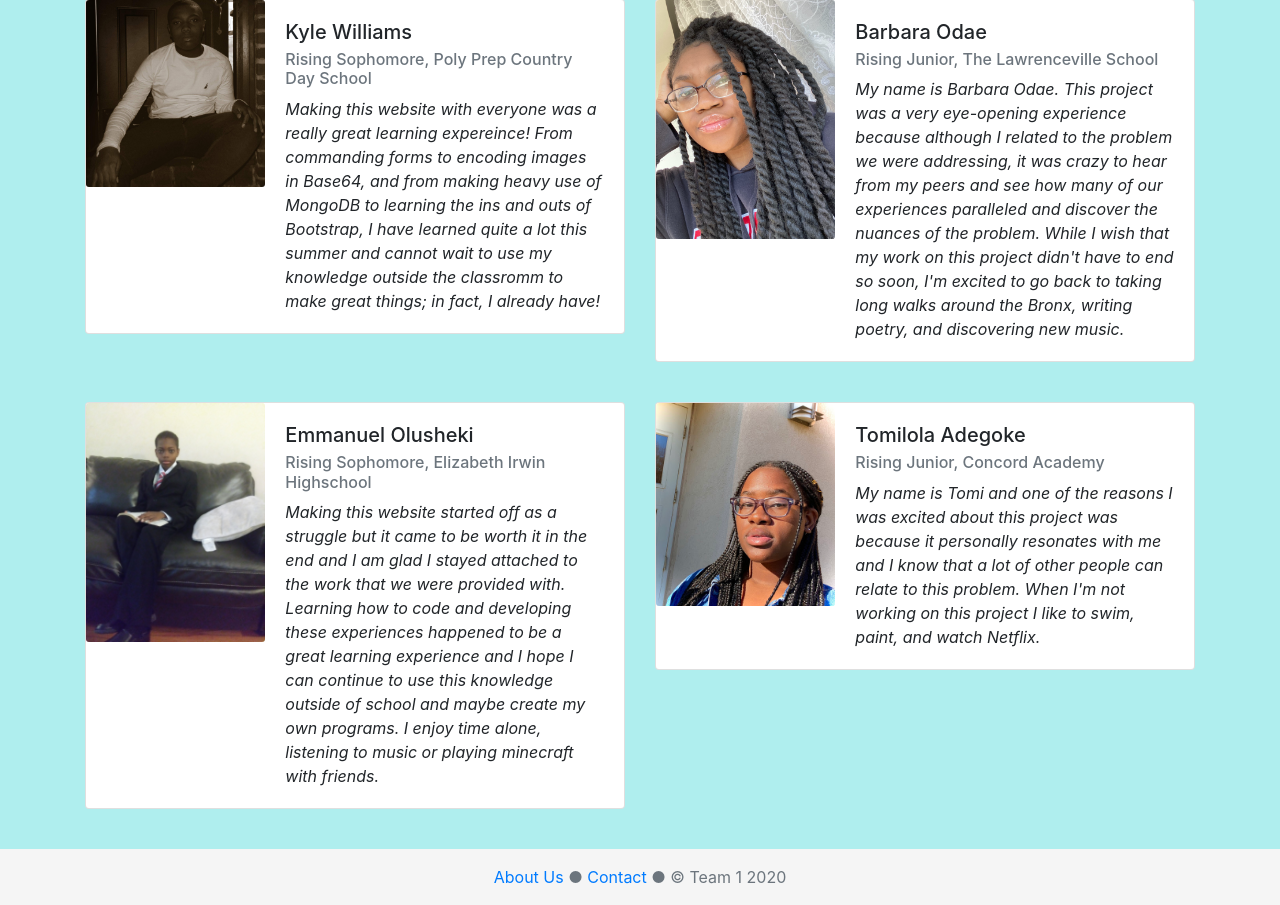
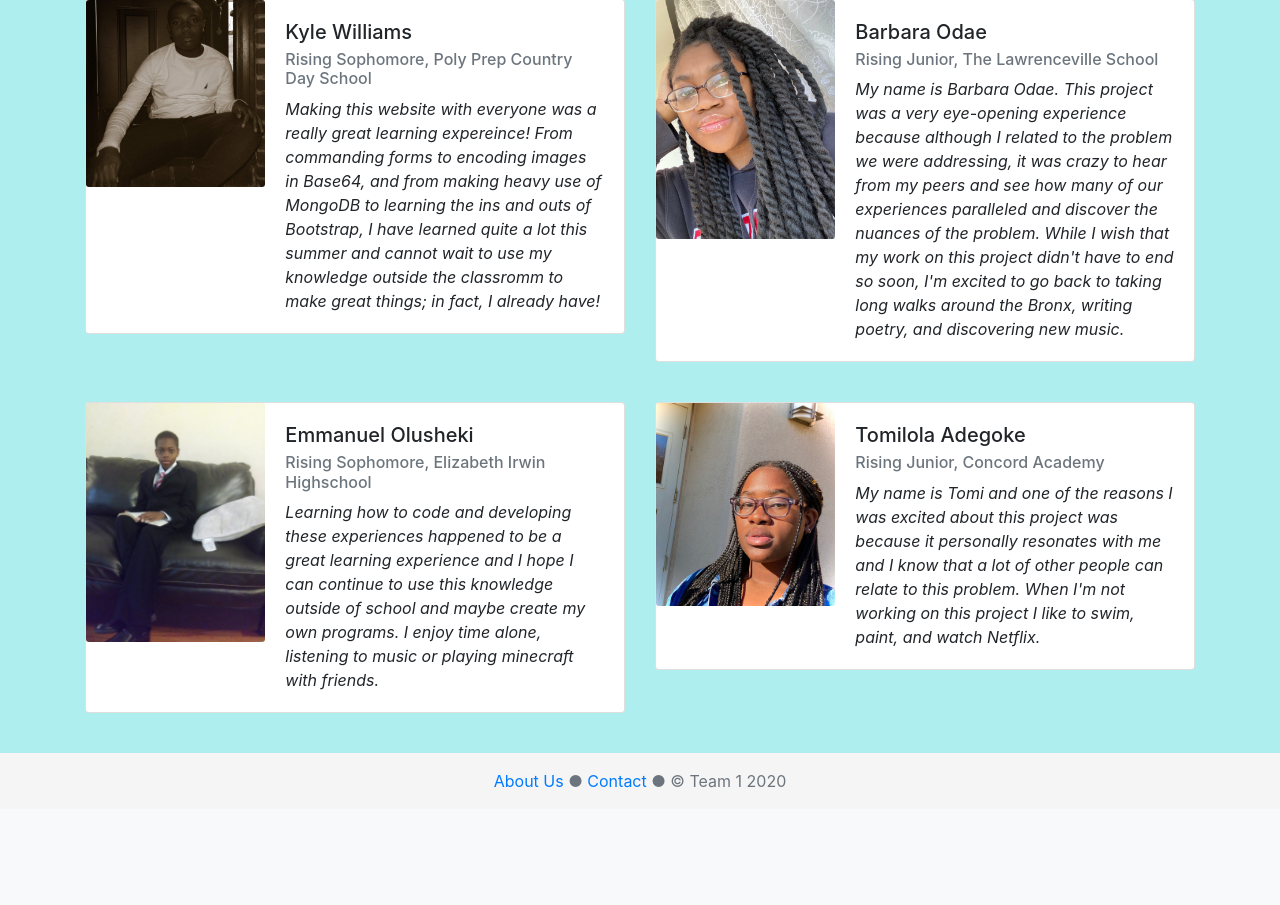
Before and after one commit to SuperSonicHub1/exclusively-colorful, a Flask app: page /about in a window 1280 px wide. Shown: the part 261-1166 px from the top of the page. After the commit the page ends 1049 px from the top, so only its background shows below. Run offline with Flask 2, Linux system fonts and the light colour scheme; parts of the project's set-up code (start-up, migrations or seed data) failed here and were passed over; some libraries are stand-ins or nearby versions.

Commit message:
Updated about.html

```diff
--- a/templates/about.html
+++ b/templates/about.html
@@ -54,7 +54,7 @@
           <div class="card-body">
             <h5 class="card-title">Emmanuel Olusheki</h5>
              <h6 class="card-subtitle mb-2 text-muted">Rising Sophomore, Elizabeth Irwin Highschool</h6>
-            <p class="card-text"><em>Making this website started off as a struggle but it came to be worth it in the end and I am glad I stayed attached to the work that we were provided with. Learning how to code and developing these experiences happened to be a great learning experience and I hope I can continue to use this knowledge outside of school and maybe create my own programs. I enjoy time alone, listening to music or playing minecraft with friends.</em></p>
+            <p class="card-text"><em>Learning how to code and developing these experiences happened to be a great learning experience and I hope I can continue to use this knowledge outside of school and maybe create my own programs. I enjoy time alone, listening to music or playing minecraft with friends.</em></p>
           </div>
         </div>
       </div>
```
